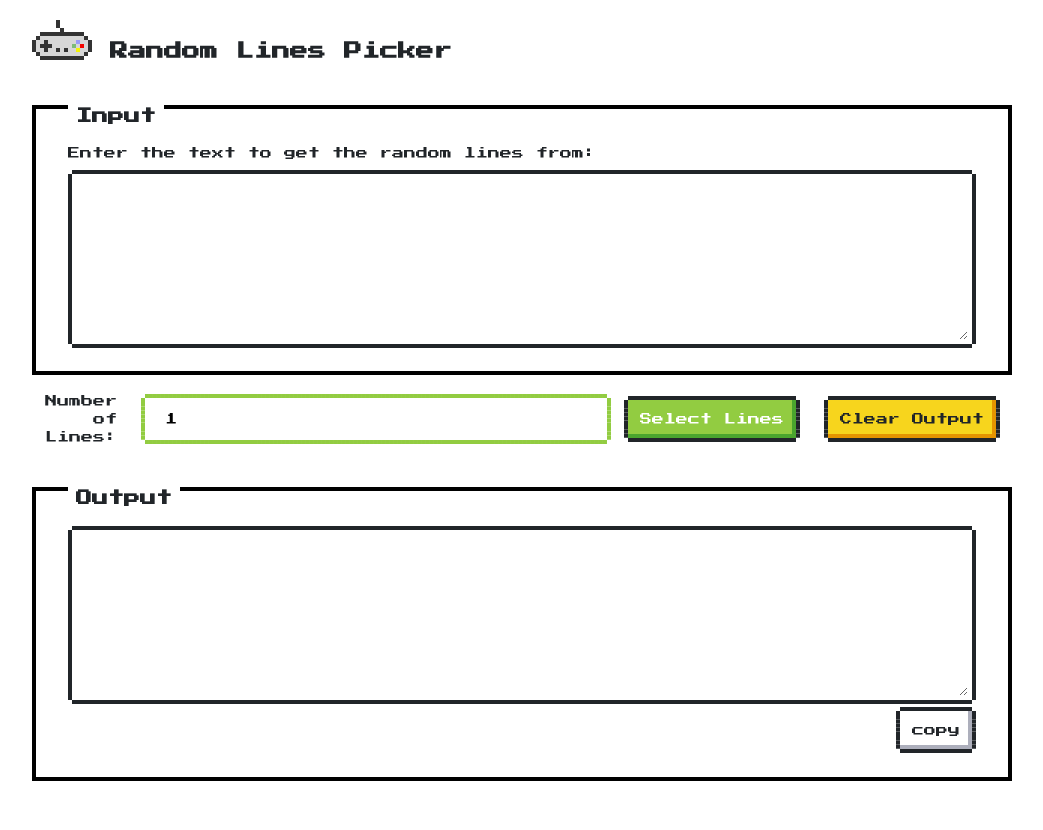
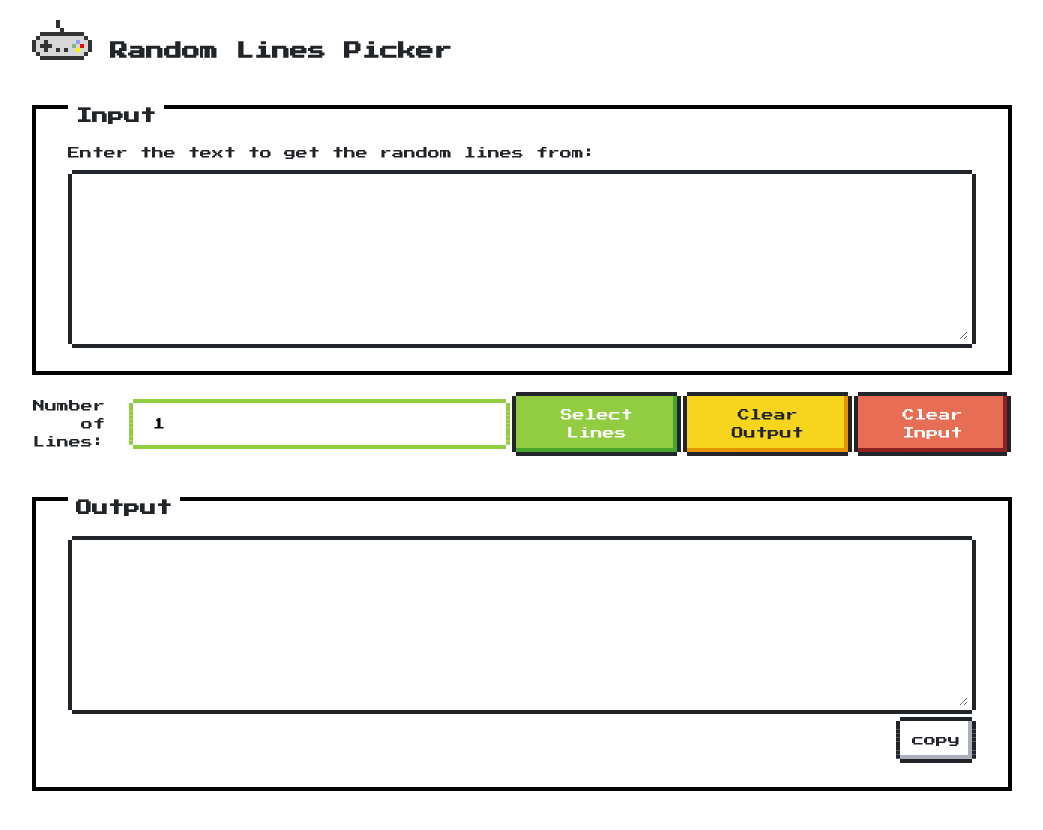
Before and after one commit to d-k-ivanov/d-k-ivanov.github.io, a Jekyll site: the page tools/random-lines/index.html, which Jekyll copies as it is, in a window 1280 px wide. Shown: the top 830 px of the page, without its empty margins (118-1161 px from the left). Built offline with Jekyll 4.4.1, drawn with Linux system fonts in a browser that asks for light colours.

Commit message:
Post 2024-31-07-23-02

```diff
--- a/tools/random-lines/index.html
+++ b/tools/random-lines/index.html
@@ -80,6 +80,9 @@
                             <td align="center">
                                 <button class="nes-btn is-warning" onclick="clearOutput()">Clear Output</button>
                             </td>
+                            <td align="center">
+                                <button class="nes-btn is-error" onclick="clearInput()">Clear Input</button>
+                            </td>
                         </tr>
                     </tbody>
                 </table>
--- a/tools/random-lines/script.js
+++ b/tools/random-lines/script.js
@@ -1,3 +1,8 @@
+function clearInput()
+{
+    document.getElementById('text_input').value = '';
+}
+
 function clearOutput()
 {
     document.getElementById('text_output').value = '';
```
